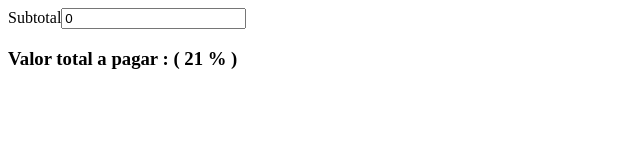
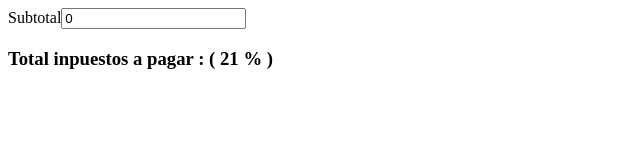
Before and after one commit to GelaLez/cursovue, a Vue app: page / in a window 1280 px wide. Shown: the top 160 px of the page, without its empty margins (0-640 px from the left). Built offline with nearby package versions, Linux system fonts and the light colour scheme.

Commit message:
componentes con argumentos

```diff
--- a/src/components/ComputedExample.vue
+++ b/src/components/ComputedExample.vue
@@ -25,9 +25,9 @@ const reverse = computed(() => message.value.split('').reverse().join(''))
 
 <template>
     <div>
-        <label v-custom-size="40" >Subtotal</label>
+        <label v-custom-size:sm>Subtotal</label>
         <input type="number" v-model="subtotal">
-        <h3 v-custom-size="100">Valor total a pagar : {{totalVat}} ( {{vat}} % ) </h3>
+        <h3 v-custom-size:xxl>Total inpuestos a pagar : {{ totalVat }} ( {{ vat }} % ) </h3>
     </div>
 </template>
 
```
